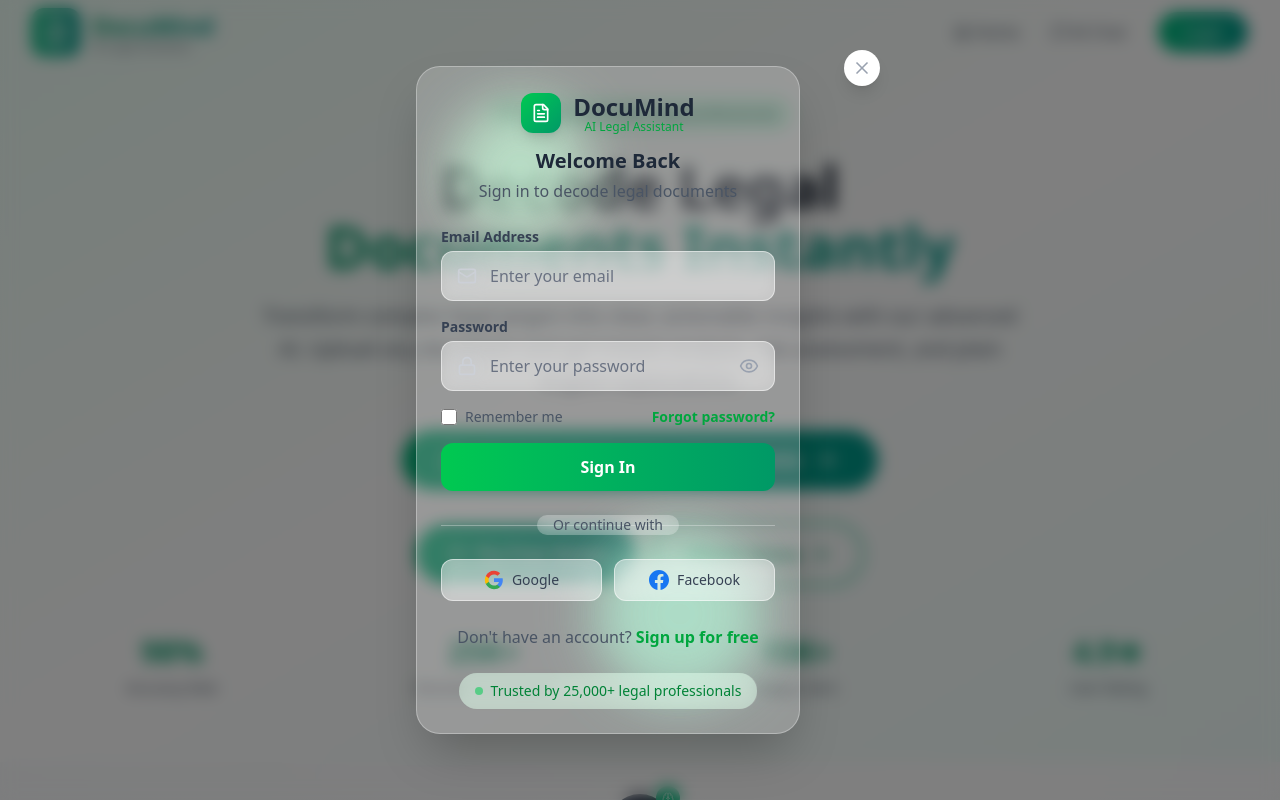
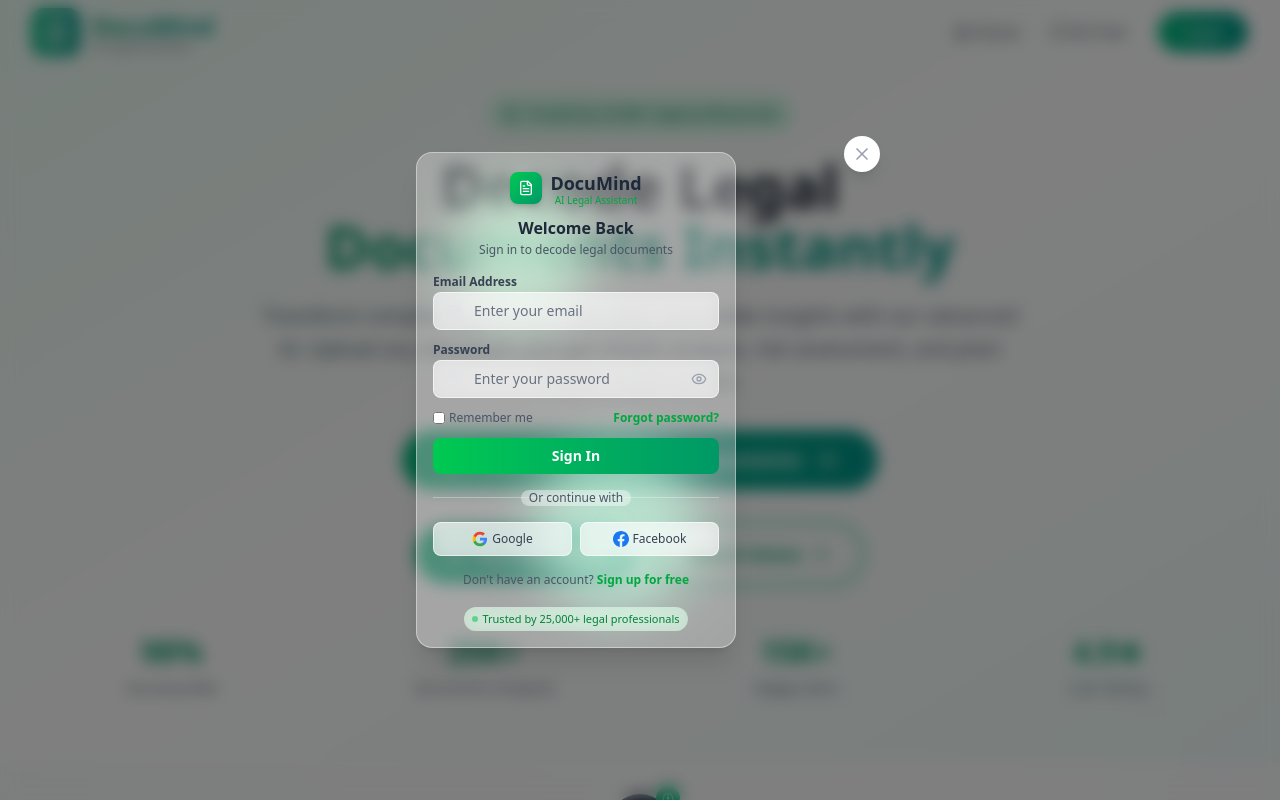
Before and after one commit to s2leo/GenAi, a React (Vite) app: page / in a window 1280 px wide. Both pictures are taken after a click on the button "Login". Shown: the top 800 px of the page. Built offline with nearby package versions, Linux system fonts and the light colour scheme.

Commit message:
Fixed Login button issue

```diff
--- a/src/component/LoginForm.jsx
+++ b/src/component/LoginForm.jsx
@@ -15,7 +15,7 @@
 
   return (
     // Remove the full-screen container since it's now inside a modal
-    <div className="relative z-10 w-full max-w-sm">
+    <div className="relative z-10 w-full max-w-xs">
       {/* Animated background elements - positioned relative to modal */}
       <div className="absolute inset-0 pointer-events-none">
         <div className="absolute top-10 left-10 w-32 h-32 bg-green-200 rounded-full mix-blend-multiply filter blur-xl opacity-30 animate-pulse"></div>
@@ -23,39 +23,43 @@
       </div>
 
       {/* Main Login Card */}
-      <div className="relative backdrop-blur-xl bg-white/20 border border-white/30 rounded-3xl p-6 shadow-2xl hover:shadow-3xl transition-all duration-500 hover:bg-white/25">
+      <div className="relative backdrop-blur-xl bg-white/30 border border-white/40 rounded-2xl p-4 shadow-xl hover:shadow-2xl transition-all duration-500 hover:bg-white/40">
         {/* Logo Section */}
-        <div className="text-center mb-6">
-          <div className="inline-flex items-center gap-3 mb-3">
-            <div className="w-10 h-10 bg-gradient-to-br from-green-500 to-emerald-600 rounded-xl flex items-center justify-center shadow-lg">
-              <FileText className="w-5 h-5 text-white" />
+        <div className="text-center mb-4">
+          <div className="inline-flex items-center gap-2 mb-2">
+            <div className="w-8 h-8 bg-gradient-to-br from-green-500 to-emerald-600 rounded-lg flex items-center justify-center shadow-md">
+              <FileText className="w-4 h-4 text-white" />
             </div>
             <div>
-              <h1 className="text-2xl font-bold text-gray-800">DocuMind</h1>
-              <p className="text-xs text-green-600 font-medium -mt-1">
+              <h1 className="text-lg font-bold text-gray-800">DocuMind</h1>
+              <p className="text-[10px] text-green-600 font-medium -mt-1">
                 AI Legal Assistant
               </p>
             </div>
           </div>
 
-          <h2 className="text-xl font-bold text-gray-800 mb-1">Welcome Back</h2>
-          <p className="text-gray-600">Sign in to decode legal documents</p>
+          <h2 className="text-base font-bold text-gray-800 mb-0.5">
+            Welcome Back
+          </h2>
+          <p className="text-xs text-gray-600">
+            Sign in to decode legal documents
+          </p>
         </div>
 
         {/* Login Form */}
-        <div className="space-y-4">
+        <div className="space-y-3">
           {/* Email Field */}
-          <div className="space-y-1">
-            <label className="block text-sm font-semibold text-gray-700">
+          <div className="space-y-0.5">
+            <label className="block text-xs font-semibold text-gray-700">
               Email Address
             </label>
             <div className="relative">
-              <Mail className="absolute left-4 top-1/2 transform -translate-y-1/2 text-gray-400 w-5 h-5" />
+              <Mail className="absolute left-3 top-1/2 transform -translate-y-1/2 text-gray-400 w-4 h-4" />
               <input
                 type="email"
                 value={email}
                 onChange={(e) => setEmail(e.target.value)}
-                className="w-full pl-12 pr-4 py-3 bg-white/40 backdrop-blur-sm border border-white/50 rounded-xl focus:outline-none focus:ring-2 focus:ring-green-500 focus:border-transparent transition-all duration-300 placeholder-gray-500 text-gray-800 hover:bg-white/50"
+                className="w-full pl-10 pr-3 py-2 bg-white/60 backdrop-blur-sm border border-white/60 rounded-lg focus:outline-none focus:ring-2 focus:ring-green-400 focus:border-transparent transition-all duration-300 placeholder-gray-500 text-gray-800 hover:bg-white/70 text-sm"
                 placeholder="Enter your email"
                 required
               />
@@ -63,29 +67,29 @@
           </div>
 
           {/* Password Field */}
-          <div className="space-y-1">
-            <label className="block text-sm font-semibold text-gray-700">
+          <div className="space-y-0.5">
+            <label className="block text-xs font-semibold text-gray-700">
               Password
             </label>
             <div className="relative">
-              <Lock className="absolute left-4 top-1/2 transform -translate-y-1/2 text-gray-400 w-5 h-5" />
+              <Lock className="absolute left-3 top-1/2 transform -translate-y-1/2 text-gray-400 w-4 h-4" />
               <input
                 type={showPassword ? "text" : "password"}
                 value={password}
                 onChange={(e) => setPassword(e.target.value)}
-                className="w-full pl-12 pr-12 py-3 bg-white/40 backdrop-blur-sm border border-white/50 rounded-xl focus:outline-none focus:ring-2 focus:ring-green-500 focus:border-transparent transition-all duration-300 placeholder-gray-500 text-gray-800 hover:bg-white/50"
+                className="w-full pl-10 pr-10 py-2 bg-white/60 backdrop-blur-sm border border-white/60 rounded-lg focus:outline-none focus:ring-2 focus:ring-green-400 focus:border-transparent transition-all duration-300 placeholder-gray-500 text-gray-800 hover:bg-white/70 text-sm"
                 placeholder="Enter your password"
                 required
               />
               <button
                 type="button"
                 onClick={() => setShowPassword(!showPassword)}
-                className="absolute right-4 top-1/2 transform -translate-y-1/2 text-gray-400 hover:text-gray-600 transition-colors"
+                className="absolute right-3 top-1/2 transform -translate-y-1/2 text-gray-400 hover:text-gray-600 transition-colors"
               >
                 {showPassword ? (
-                  <EyeOff className="w-5 h-5" />
+                  <EyeOff className="w-4 h-4" />
                 ) : (
-                  <Eye className="w-5 h-5" />
+                  <Eye className="w-4 h-4" />
                 )}
               </button>
             </div>
@@ -96,13 +100,13 @@
             <label className="flex items-center">
               <input
                 type="checkbox"
-                className="w-4 h-4 text-green-600 bg-white/40 border-white/50 rounded focus:ring-green-500 focus:ring-2"
+                className="w-3 h-3 text-green-600 bg-white/40 border-white/50 rounded focus:ring-green-400 focus:ring-2"
               />
-              <span className="ml-2 text-sm text-gray-600">Remember me</span>
+              <span className="ml-1 text-xs text-gray-600">Remember me</span>
             </label>
             <button
               type="button"
-              className="text-sm font-semibold text-green-600 hover:text-green-700 transition-colors"
+              className="text-xs font-semibold text-green-600 hover:text-green-700 transition-colors"
             >
               Forgot password?
             </button>
@@ -111,31 +115,31 @@
           {/* Login Button */}
           <button
             onClick={handleSubmit}
-            className="w-full bg-gradient-to-r from-green-500 to-emerald-600 hover:from-green-600 hover:to-emerald-700 text-white font-semibold py-3 px-6 rounded-xl transition-all duration-300 transform hover:scale-[1.02] hover:shadow-xl focus:outline-none focus:ring-2 focus:ring-green-500 focus:ring-offset-2 focus:ring-offset-transparent"
+            className="w-full bg-gradient-to-r from-green-500 to-emerald-600 hover:from-green-600 hover:to-emerald-700 text-white font-semibold py-2 px-4 rounded-lg transition-all duration-300 transform hover:scale-[1.01] hover:shadow-lg focus:outline-none focus:ring-2 focus:ring-green-400 focus:ring-offset-1 focus:ring-offset-transparent text-sm"
           >
             Sign In
           </button>
         </div>
 
         {/* Divider */}
-        <div className="relative my-6">
+        <div className="relative my-4">
           <div className="absolute inset-0 flex items-center">
             <div className="w-full border-t border-white/30"></div>
           </div>
           <div className="relative flex justify-center text-sm">
-            <span className="px-4 bg-white/20 backdrop-blur-sm text-gray-600 rounded-full">
+            <span className="px-2 bg-white/30 backdrop-blur-sm text-gray-600 rounded-full text-xs">
               Or continue with
             </span>
           </div>
         </div>
 
         {/* Social Login */}
-        <div className="grid grid-cols-2 gap-3 mb-6">
+        <div className="grid grid-cols-2 gap-2 mb-4">
           <button
             type="button"
-            className="flex items-center justify-center py-2.5 px-4 bg-white/40 backdrop-blur-sm border border-white/50 rounded-xl hover:bg-white/50 transition-all duration-300 hover:scale-[1.02]"
+            className="flex items-center justify-center py-2 px-2 bg-white/60 backdrop-blur-sm border border-white/60 rounded-lg hover:bg-white/70 transition-all duration-300 hover:scale-[1.01]"
           >
-            <svg className="w-5 h-5 mr-2" viewBox="0 0 24 24">
+            <svg className="w-4 h-4 mr-1" viewBox="0 0 24 24">
               <path
                 fill="#4285f4"
                 d="M22.56 12.25c0-.78-.07-1.53-.2-2.25H12v4.26h5.92c-.26 1.37-1.04 2.53-2.21 3.31v2.77h3.57c2.08-1.92 3.28-4.74 3.28-8.09z"
@@ -153,27 +157,27 @@
                 d="M12 5.38c1.62 0 3.06.56 4.21 1.64l3.15-3.15C17.45 2.09 14.97 1 12 1 7.7 1 3.99 3.47 2.18 7.07l3.66 2.84c.87-2.6 3.3-4.53 6.16-4.53z"
               />
             </svg>
-            <span className="text-gray-700 font-medium text-sm">Google</span>
+            <span className="text-gray-700 font-medium text-xs">Google</span>
           </button>
 
           <button
             type="button"
-            className="flex items-center justify-center py-2.5 px-4 bg-white/40 backdrop-blur-sm border border-white/50 rounded-xl hover:bg-white/50 transition-all duration-300 hover:scale-[1.02]"
+            className="flex items-center justify-center py-2 px-2 bg-white/60 backdrop-blur-sm border border-white/60 rounded-lg hover:bg-white/70 transition-all duration-300 hover:scale-[1.01]"
           >
-            <svg className="w-5 h-5 mr-2" fill="#1877f2" viewBox="0 0 24 24">
+            <svg className="w-4 h-4 mr-1" fill="#1877f2" viewBox="0 0 24 24">
               <path d="M24 12.073c0-6.627-5.373-12-12-12s-12 5.373-12 12c0 5.99 4.388 10.954 10.125 11.854v-8.385H7.078v-3.47h3.047V9.43c0-3.007 1.792-4.669 4.533-4.669 1.312 0 2.686.235 2.686.235v2.953H15.83c-1.491 0-1.956.925-1.956 1.874v2.25h3.328l-.532 3.47h-2.796v8.385C19.612 23.027 24 18.062 24 12.073z" />
             </svg>
-            <span className="text-gray-700 font-medium text-sm">Facebook</span>
+            <span className="text-gray-700 font-medium text-xs">Facebook</span>
           </button>
         </div>
 
         {/* Sign Up Link */}
         <div className="text-center">
-          <p className="text-gray-600">
+          <p className="text-gray-600 text-xs">
             Don't have an account?{" "}
             <button
               type="button"
-              className="font-semibold text-green-600 hover:text-green-700 transition-colors"
+              className="font-semibold text-green-600 hover:text-green-700 transition-colors text-xs"
             >
               Sign up for free
             </button>
@@ -181,10 +185,10 @@
         </div>
 
         {/* Trust Badge */}
-        <div className="mt-6 text-center">
-          <div className="inline-flex items-center px-4 py-2 bg-green-100/50 backdrop-blur-sm rounded-full">
-            <div className="w-2 h-2 bg-green-500 rounded-full mr-2 animate-pulse"></div>
-            <span className="text-sm font-medium text-green-700">
+        <div className="mt-4 text-center">
+          <div className="inline-flex items-center px-2 py-1 bg-green-100/60 backdrop-blur-sm rounded-full">
+            <div className="w-1.5 h-1.5 bg-green-500 rounded-full mr-1 animate-pulse"></div>
+            <span className="text-[11px] font-medium text-green-700">
               Trusted by 25,000+ legal professionals
             </span>
           </div>
--- a/src/component/Navbar.jsx
+++ b/src/component/Navbar.jsx
@@ -7,6 +7,7 @@
   const [isScrolled, setIsScrolled] = useState(false);
   const [isLoginModalOpen, setIsLoginModalOpen] = useState(false);
   const [currentPath, setCurrentPath] = useState("/");
+  const [user, setUser] = useState(null); // null means not logged in
 
   const navigate = (path) => {
     setCurrentPath(path);
@@ -22,8 +23,8 @@
   }, []);
 
   const handleLogin = (loginData) => {
-    console.log("Login attempt:", loginData);
-    // Add your login logic here
+    // Simulate login success and store user info
+    setUser({ email: loginData.email });
     setIsLoginModalOpen(false);
   };
 
@@ -80,12 +81,18 @@
                 <MessageSquare className="w-4 h-4" />
                 <span>AI Chat</span>
               </button>
+              {user ? (
+                <span className="text-gray-700 font-medium px-4">
+                  Hello{user.email ? `, ${user.email}` : "!"}
+                </span>
+              ) : (
                 <button
                   onClick={() => setIsLoginModalOpen(true)}
                   className="bg-gradient-to-r from-emerald-500 to-teal-600 text-white px-6 py-2 rounded-full font-medium hover:shadow-lg transition-all transform hover:scale-105"
                 >
                   Login
                 </button>
+              )}
             </div>
 
             {/* Mobile menu button */}
@@ -129,6 +136,11 @@
                   <MessageSquare className="w-4 h-4" />
                   <span>AI Chat</span>
                 </button>
+                {user ? (
+                  <span className="mx-4 text-gray-700 font-medium px-4">
+                    Hello{user.email ? `, ${user.email}` : "!"}
+                  </span>
+                ) : (
                   <button
                     onClick={() => {
                       setIsLoginModalOpen(true);
@@ -138,6 +150,7 @@
                   >
                     Login
                   </button>
+                )}
               </div>
             </div>
           )}
```
Lines whose indentation alone changed are shown as unchanged.
